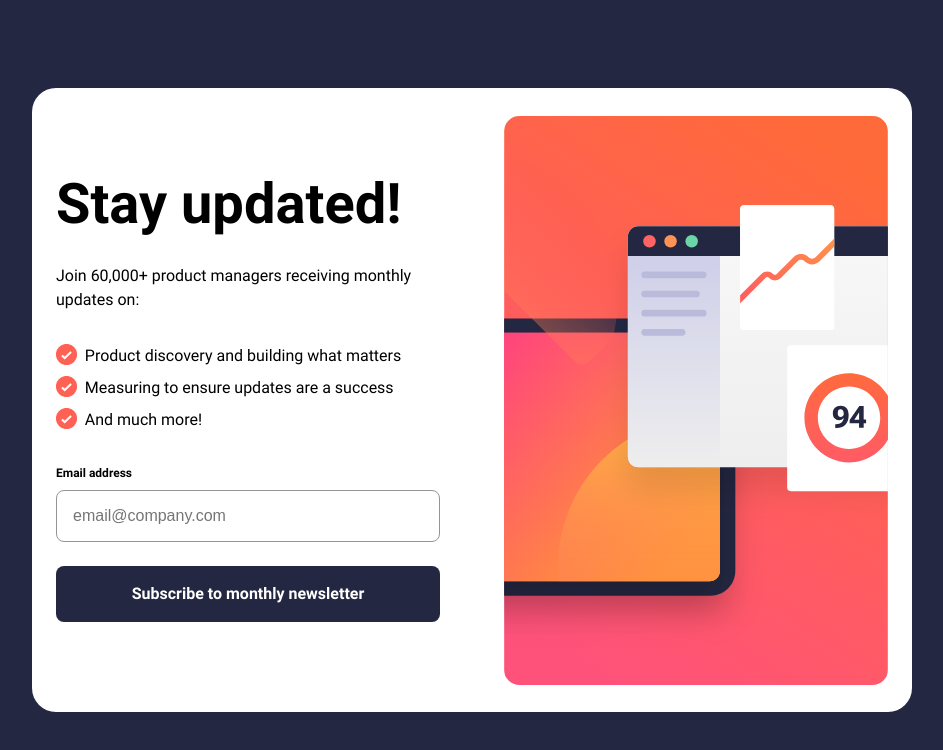
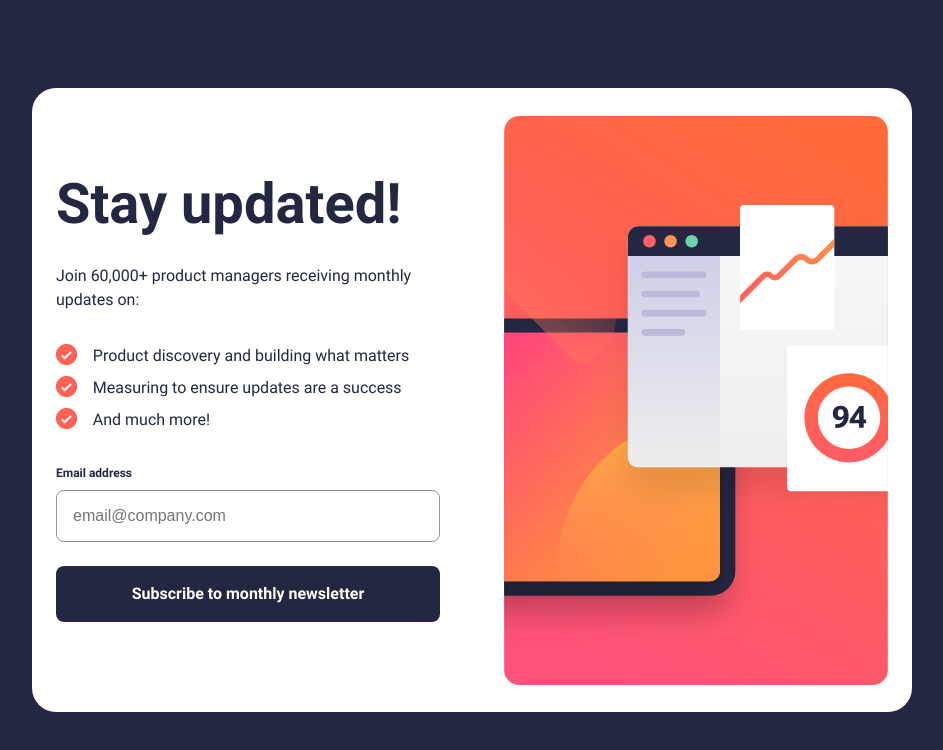
Before and after one commit to ashkir004/newsletter-signup-with-success-message, a plain HTML site: page index.html in a window 1280 px wide. Shown: the whole page, without its empty margins (168-1111 px from the left). Drawn offline with Linux system fonts and the light colour scheme.

Commit message:
fix text color and list style spacing

```diff
--- a/style.css
+++ b/style.css
@@ -75,12 +75,14 @@ body {
     font-weight: var(--font-regular);
     line-height: var(--line-height-relaxed);
     font-family: var(--font-family);
+    color: var(--blue-800);
 }
 
 .headline {
     font-size: var(--font-lg);
     font-weight: var(--font-bold);
     line-height: var(--line-height-normal);
+    color: var(--blue-800);
 }
 
 .label-text {
@@ -142,7 +144,7 @@ body {
     min-height: 1.3rem;
     align-self: flex-start;
     background: url('/assets/images/icon-list.svg') center center/contain no-repeat;
-    margin-inline-end: var(--spacing-100);
+    margin-inline-end: var(--spacing-200);
     display: block;
 }
 
@@ -179,6 +181,7 @@ body {
     padding: var(--spacing-200) var(--spacing-200);
     font-size: var(--font-md);
     order: 2;
+    color: var(--grey);
 }
 
 .form-row input[type='email']:focus {
```
